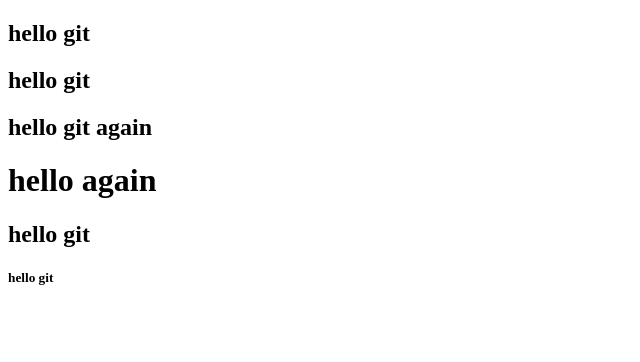
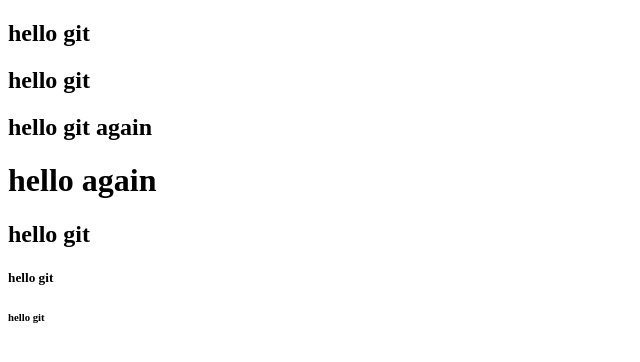
Before and after one commit to Amin200525/git-revise, a plain HTML site: page index.html in a window 1280 px wide. Shown: the full height of the page, 0-640 px from the left. Drawn offline with Linux system fonts and the light colour scheme.

Commit message:
article finish

```diff
--- a/index.html
+++ b/index.html
@@ -20,5 +20,8 @@
     <section>
         <h5>hello git</h5>
     </section>
+    <article>
+        <h6>hello git</h6>
+    </article>
 </body>
 </html>
```
